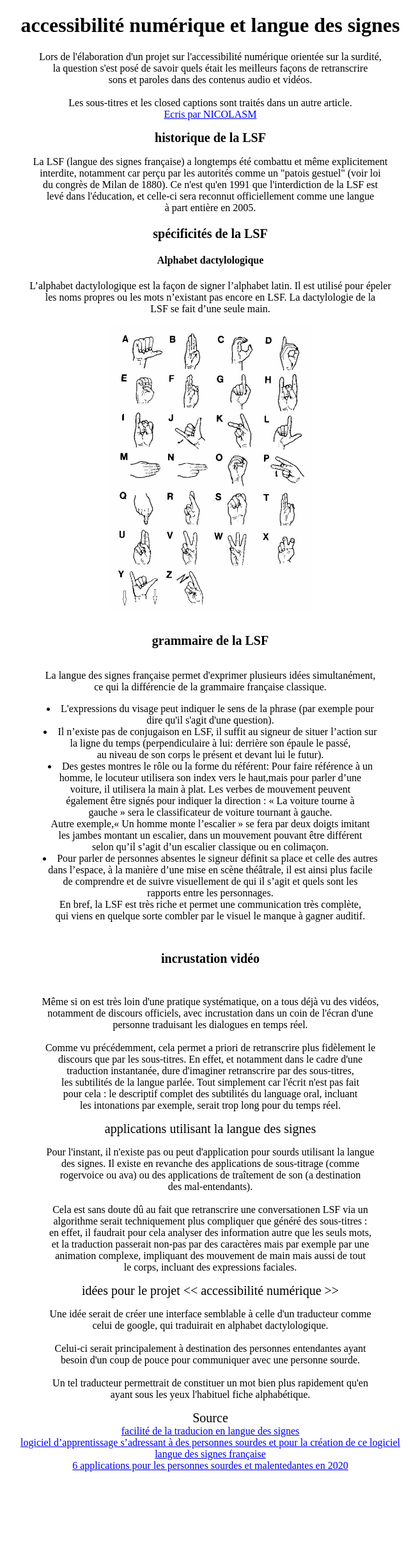
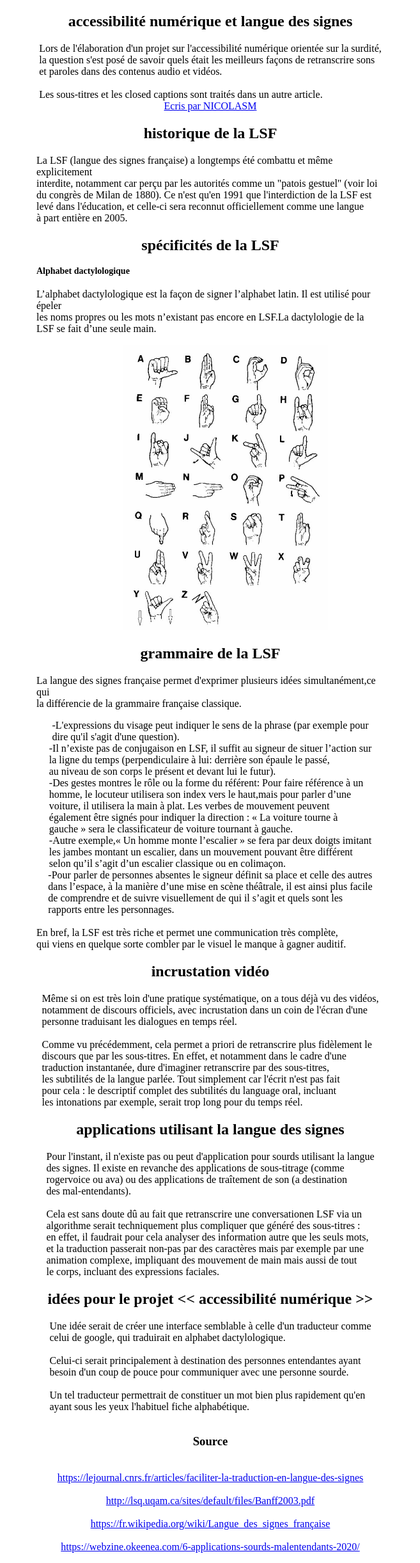
Before and after one commit to Nicolasmaes/a11e, a PHP site: page /lsf/index.php in a window 1280 px wide. Shown: the whole page at 64% size, without its empty margins (311-968 px from the left). Before the commit the page ends 2300 px from the top, so only its background shows below. Run offline with PHP 8.4, Linux system fonts and the light colour scheme.

Commit message:
text-correction

```diff
--- a/lsf/index.php
+++ b/lsf/index.php
@@ -5,52 +5,61 @@
     <meta http-equiv="X-UA-Compatible" content="IE=edge">
     <meta name="viewport" content="width=device-width, initial-scale=1.0">
     <title>Language des signes</title>
-    <link rel="stylesheet" href="style.css">
+    <link rel="stylesheet" media="screen" href="style.css">
 </head>
 <body>
         <div class="main_lsf">
+        <div class="test">
+            <h2> accessibilité numérique et langue des signes </h2>
 
-         <h1>accessibilité numérique et langue des signes</h1>
-
-    <p>Lors de l'élaboration d'un projet sur l'accessibilité numérique orientée
-     sur la surdité,<br> la question s'est posé de savoir quels était les meilleurs façons
-     de retranscrire<br> sons et paroles dans des contenus audio et vidéos.
-    <br><br> Les sous-titres et les closed captions sont traités dans un autre article.<br> <a href="https://promo-68.codeur.online/blog/index.php/author/nicolasm/">Ecris par NICOLASM</a>
+            <p class="test_para">
+                Lors de l'élaboration d'un projet sur l'accessibilité numérique orientée sur la surdité,<br> la question s'est posé de savoir quels était les meilleurs façons de retranscrire sons<br> et paroles dans des contenus audio et vidéos.<br><br>
+                Les sous-titres et les closed captions sont traités dans un autre article.<br>
+                <a href="https://promo-68.codeur.online/blog/index.php/author/nicolasm/">Ecris par NICOLASM</a>
 
             </p>
+          </div>
+
+            <div class="test">
 
                 <h2>historique de la LSF</h2>
-    <p>
+                <p class="test_para">
                     La LSF (langue des signes française) a longtemps été combattu et même explicitement <br>interdite,
                     notamment car perçu par les autorités comme un "patois gestuel" (voir loi <br>du congrès de  Milan de 1880).
                     Ce n'est qu'en 1991 que l'interdiction de la LSF est<br> levé dans l'éducation,
                     et celle-ci sera reconnut officiellement comme  une langue<br> à part entière en 2005.
                 </p>
+            </div>
 
-     <h3>spécificités de la LSF</h3>
+            <div class="test">
+            <h2>spécificités de la LSF</h2>
 
             <h4>Alphabet dactylologique</h4>
-    <p>L’alphabet dactylologique est la façon de signer l’alphabet latin. Il est
-     utilisé pour épeler<br> les noms propres ou les mots n’existant pas encore en LSF.
-      La dactylologie de la<br> LSF se fait d’une seule main.</p>
+            <p class="test_para">
+                L’alphabet dactylologique est la façon de signer l’alphabet latin. Il est utilisé pour épeler<br> les noms propres ou les mots n’existant pas encore en LSF.La dactylologie de la<br> LSF se fait d’une seule main.
+            </p>
+            </div>
+
                 <img src="img/langue-des-signes.jpg" class="image">
 
-         <h5>grammaire de la LSF</h5>
-     <p>
-     La langue des signes française permet d'exprimer plusieurs idées simultanément,<br>
-      ce qui la différencie de la grammaire française classique.
-      <li>L'expressions du visage peut indiquer le sens de la phrase (par exemple pour <br>dire qu'il s'agit d'une question).</li>
-      <li>Il n’existe pas de conjugaison en LSF, il suffit au signeur de situer l’action sur<br> la ligne du temps
+                <div class="test">
+            <h2>grammaire de la LSF</h2>
+            <p class="test_para">
+                La langue des signes française permet d'exprimer plusieurs idées simultanément,ce qui<br> la différencie de la grammaire française classique.
+            <li>-L'expressions du visage peut indiquer le sens de la phrase (par exemple pour <br>dire qu'il s'agit d'une question).</li>
+            <li>-Il n’existe pas de conjugaison en LSF, il suffit au signeur de situer l’action sur<br> la ligne du temps
             (perpendiculaire à lui:  derrière son épaule le passé,<br> au niveau de son corps le présent et devant lui le futur).</li>
-      <li>Des gestes montres le rôle ou la forme du référent: Pour faire  référence à un <br>homme, le locuteur utilisera son index vers le  haut,mais pour parler d’une <br>voiture, il utilisera la main à plat. Les verbes de mouvement peuvent <br>également être  signés pour indiquer  la direction :
-         « La voiture tourne à <br>gauche »  sera le classificateur de voiture tournant à gauche.<br> Autre exemple,« Un homme monte l’escalier » se fera par deux doigts
+            <li>-Des gestes montres le rôle ou la forme du référent: Pour faire  référence à un <br>homme, le locuteur utilisera son index vers le  haut,mais pour parler d’une <br>voiture, il utilisera la main à plat. Les verbes de mouvement peuvent <br>également être  signés pour indiquer  la direction :
+                « La voiture tourne à <br>gauche »  sera le classificateur de voiture tournant à gauche.<br> -Autre exemple,« Un homme monte l’escalier » se fera par deux doigts
                 imitant<br> les jambes montant un escalier, dans un mouvement pouvant être différent<br> selon qu’il s’agit d’un escalier classique ou en colimaçon.</li>
-      <li>Pour parler de personnes absentes le signeur définit sa place et celle des autres <br>dans l’espace, à la  manière d’une mise en scène théâtrale, il est ainsi plus facile<br> de  comprendre et de suivre visuellement de qui il s’agit et quels sont les <br>rapports entre les personnages.</li>
+            <li>-Pour parler de personnes absentes le signeur définit sa place et celle des autres <br>dans l’espace, à la  manière d’une mise en scène théâtrale, il est ainsi plus facile<br> de  comprendre et de suivre visuellement de qui il s’agit et quels sont les <br>rapports entre les personnages.</li><br>
            En bref, la LSF est très riche et permet une communication très complète,<br> qui viens en quelque sorte combler par le visuel le manque à gagner auditif.
             </p>
+       </div>
 
-         <h6>incrustation vidéo</h6>
-         <p>
+            <div class="test">
+                <h2>incrustation vidéo</h2>
+                <p class="test_para">
                 Même si on est très loin d'une pratique systématique, on a tous déjà vu des vidéos,<br> notamment de discours officiels,
                 avec incrustation dans un coin de l'écran d'une<br> personne traduisant les dialogues en temps réel.
                 <br><br>Comme vu précédemment, cela permet a priori de retranscrire plus fidèlement le <br>discours que par les sous-titres.
@@ -58,9 +67,11 @@
                 les subtilités de la langue parlée.
                 Tout simplement car l'écrit n'est pas fait<br> pour cela : le descriptif complet des subtilités du language oral, incluant<br> les intonations par exemple, serait trop long pour du temps réel.
                 </p>
+          </div>
 
-          <h7>applications utilisant la langue des signes</h7>
-         <p>
+                <div class="test">
+                <h2>applications utilisant la langue des signes</h2>
+                <p class="test_para">
                 Pour l'instant, il n'existe pas ou peut d'application pour sourds utilisant la langue<br> des signes.
                 Il existe en revanche des  applications de sous-titrage (comme<br> rogervoice ou ava)
                 ou des applications de traîtement de son (a destination <br>des mal-entendants).
@@ -70,25 +81,28 @@
                 par exemple par une<br> animation complexe, impliquant des mouvement de main mais aussi de tout
                 <br>le corps, incluant des expressions faciales.
                 </p>
+             </div>
 
-         <h8>idées pour le projet << accessibilité numérique >></h8>
+                <div class="test">
+                <h2>idées pour le projet << accessibilité numérique >></h2>
 
-        <p> Une idée serait de créer une interface semblable à celle d'un traducteur
+                <p class="test_para"> Une idée serait de créer une interface semblable à celle d'un traducteur
                 comme <br>celui de google, qui traduirait en alphabet dactylologique.
                 <br><br>Celui-ci serait principalement à destination des personnes entendantes ayant <br>
                 besoin d'un coup de pouce pour communiquer avec une personne sourde.
                 <br><br>Un tel traducteur permettrait de constituer un mot bien plus rapidement qu'en
                 <br>ayant sous les yeux l'habituel fiche alphabétique.
                 </p>
-
-        <h9>Source</h9><br>
-       <a href="https://lejournal.cnrs.fr/articles/faciliter-la-traduction-en-langue-des-signes">facilité de la traducion en langue des signes</a><br>
-       <a href="http://lsq.uqam.ca/sites/default/files/Banff2003.pdf">logiciel d’apprentissage s’adressant à des personnes sourdes et pour la création de ce logiciel</a><br>
-        <a href="https://fr.wikipedia.org/wiki/Langue_des_signes_française">langue des signes française</a><br>
-        <a href="https://webzine.okeenea.com/6-applications-sourds-malentendants-2020/">6 applications pour les personnes sourdes et malentedantes en 2020</a>
-
             </div>
 
+            <p class="test_para">
+                <h3>Source</h3><br>
+            <a href="https://lejournal.cnrs.fr/articles/faciliter-la-traduction-en-langue-des-signes">https://lejournal.cnrs.fr/articles/faciliter-la-traduction-en-langue-des-signes</a><br>
+            <a href="http://lsq.uqam.ca/sites/default/files/Banff2003.pdf">http://lsq.uqam.ca/sites/default/files/Banff2003.pdf</a><br>
+                <a href="https://fr.wikipedia.org/wiki/Langue_des_signes_française">https://fr.wikipedia.org/wiki/Langue_des_signes_française</a><br>
+                <a href="https://webzine.okeenea.com/6-applications-sourds-malentendants-2020/">https://webzine.okeenea.com/6-applications-sourds-malentendants-2020/</a>
+            </p>
+        </div>
     <script src="main.js"></script>
 </body>
 </html>
--- a/lsf/style.css
+++ b/lsf/style.css
@@ -1,46 +1,53 @@
-.h1,h2,h3,h5,h6,h7,h8,h9{
-    font-family: Indie-flower bold;
-    font-size: 20px ;
+body{
+    margin:auto;
+}
+
+.main_lsf
+{
+
+    margin: 0 auto;
+    max-width: 34rem;
+
+}
+
+@font-face{
+    font-family: Indie-flower, luciole;
+    src: local("indie-flower-bold"),
+     url(IndieFlowerBold.ttf);
+     src: local("luciole"),
+     url(luciole.ttf);
+}
+
+.h2{
+    font-family:"Indie-flower" bold;
+    font-size:15px ;
     text-align: center;
 }
 
-.h4{
-    font-family: Indie-flower bold;
-    font-size: 18px ;
-    text-align: left;
+.h3,h4{
+    font-family: "Indie-flower" bold;
+    font-size: 14px ;
+
 }
 
 .p{
-    font-family: luciole;
-    text-align: center;
-    font-size:15px;
-    width: 85px;
-    margin:auto;
-
+    font-family: "luciole";
+    font-size:20px;
 }
 
-.ul{
-    font-family: Indie-flower;
-    text-align: center;
-    font-size:10px;
-    font-weight: bolder;
-}
 
 .li{
-        font-family: luciole;
+   font-family: "luciole";
    text-align: center;
    font-size:10px;
    list-style-position: inside;
-
     }
-
-
 
 .image{
     width: 100%;
     max-width: 20rem;
     height: auto;
-
+    margin-left: 25%;
     }
 
     .main_lsf
@@ -48,9 +55,24 @@
         text-align: left;
     }
 
-    @media screen and (min-width: 30rem) {
-        .main_lsf
+
+
+    .test_para,li,h3,a
+    {
+        display: flex;
+        flex-direction: column;
+        justify-content: center;
+        align-items: center;
+
+    }
+
+
+
+  @media screen and (min-width:30rem)
+  {
+    .test h2
     {
        text-align: center;
+
     }
   }
```
Lines whose indentation alone changed are shown as unchanged.
